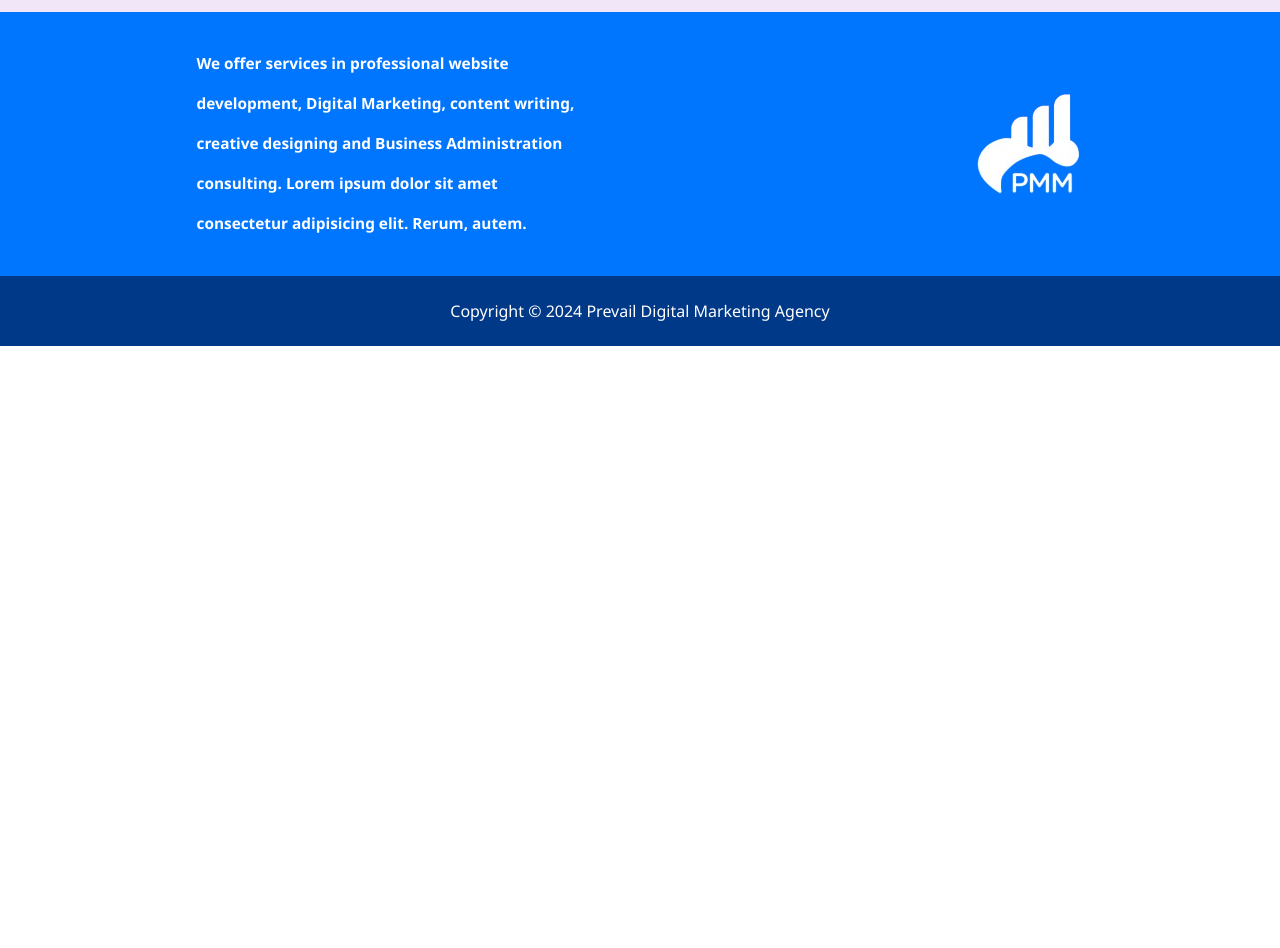
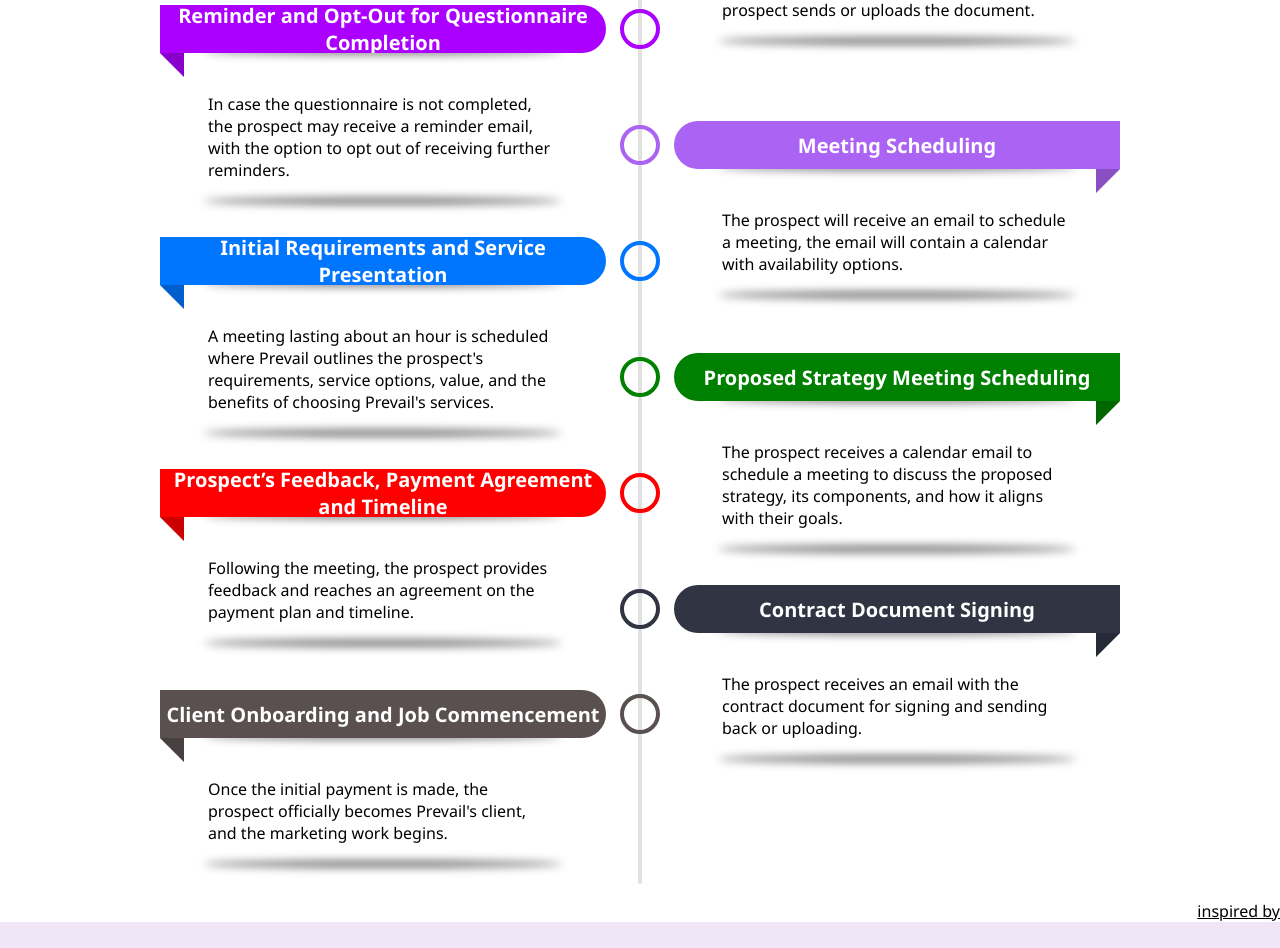
Before and after one commit to Umweltdev/prevailclient, a React (Vite) app: page /About in a window 1280 px wide. Shown: the part 1664-2612 px from the top of the page. Before the commit the page ends 2010 px from the top, so only its background shows below. Built offline with nearby package versions, Linux system fonts and the light colour scheme.

Commit message:
about: consultation journey

```diff
--- a/package.json
+++ b/package.json
@@ -18,7 +18,8 @@
     "react": "^18.2.0",
     "react-dom": "^18.2.0",
     "react-router-dom": "^6.19.0",
-    "react-transition-group": "^4.4.5"
+    "react-transition-group": "^4.4.5",
+    "sass": "^1.70.0"
   },
   "devDependencies": {
     "@types/react": "^18.2.15",
--- /dev/null
+++ b/src/components/About/SectionFour.jsx
@@ -0,0 +1,93 @@
+import React from "react";
+
+const TimelineCard = ({ accentColor, date, title, description }) => (
+  <li style={{ "--accent-color": accentColor }}>
+    <div className="date">{date}</div>
+    <div className="title">{title}</div>
+    <div className="descr">{description}</div>
+  </li>
+);
+
+const Timeline = () => (
+  <div>
+    <h1 className="timeline-header">Consultation Journey</h1>
+    <ul className="ul-list">
+      <TimelineCard
+        accentColor="#41516C"
+        date="Prospect Information Submission"
+        title=""
+        description="The prospect initiates the process by filling out their information on our website"
+      />
+      <TimelineCard
+        accentColor="#FBCA3E"
+        date="Availability confirmation Email"
+        title=""
+        description="After submission, the prospect receives an email containing a calendar with availability options for a 10-minute call to confirm their interest."
+      />
+      <TimelineCard
+        accentColor="#E24A68"
+        date="Consultation Questionnaire Request"
+        title=""
+        description="During the call, if the prospect expresses interest in proceeding, they receive an email containing the consultation questionnaire document or a website link"
+      />
+      <TimelineCard
+        accentColor="#1B5F8C"
+        date="Questionnaire Submission"
+        title=""
+        description="Upon completion of the questionnaire, the prospect sends or uploads the document."
+      />
+      <TimelineCard
+        accentColor="#ab00ff"
+        date="Reminder and Opt-Out for Questionnaire Completion"
+        title=""
+        description="In case the questionnaire is not completed, the prospect may receive a reminder email, with the option to opt out of receiving further reminders."
+      />
+      <TimelineCard
+        accentColor="#ab63f3"
+        date="Meeting Scheduling"
+        title=""
+        description="The prospect will receive an email to schedule a meeting, the email will contain a calendar with availability options."
+      />
+      <TimelineCard
+        accentColor="#0076ff"
+        date="Initial Requirements and Service Presentation"
+        title=""
+        description="A meeting lasting about an hour is scheduled where Prevail outlines the prospect's requirements, service options, value, and the benefits of choosing Prevail's services."
+      />
+      <TimelineCard
+        accentColor="green"
+        date="Proposed Strategy Meeting Scheduling"
+        title=""
+        description="The prospect receives a calendar email to schedule a meeting to discuss the proposed strategy, its components, and how it aligns with their goals."
+      />
+      <TimelineCard
+        accentColor="red"
+        date="Prospect’s Feedback, Payment Agreement and Timeline"
+        title=""
+        description="Following the meeting, the prospect provides feedback and reaches an agreement on the payment plan and timeline."
+      />
+      <TimelineCard
+        accentColor="#303443"
+        date="Contract Document Signing"
+        title=""
+        description="The prospect receives an email with the contract document for signing and sending back or uploading."
+      />
+      <TimelineCard
+        accentColor="#5a5050"
+        date="Client Onboarding and Job Commencement"
+        title=""
+        description="Once the initial payment is made, the prospect officially becomes Prevail's client, and the marketing work begins. "
+      />
+    </ul>
+    <div className="credits">
+      <a
+        target="_blank"
+        href="https://www.freepik.com/free-vector/infographic-template-with-yearly-info_1252895.htm"
+      >
+        inspired by
+      </a>
+    </div>
+  </div>
+);
+
+export default Timeline;
--- a/src/components/About/assets/about.css
+++ b/src/components/About/assets/about.css
@@ -59,6 +59,9 @@
   display: flex;
   flex-direction: column;
   margin-left: 30vw;
+  height: auto;
+  overflow: visible;
+  transition: opacity 0.5s ease-in-out, height 0.5s ease-in-out;
 }
 
 .sTwoAboutDetail.active {
@@ -67,6 +70,9 @@
 
 .sTwoAboutDetail:not(.active) {
   display: flex !important; /* Hide inactive sections */
+  /* opacity: 0; */
+  /* height: 0;
+  overflow: hidden; */
 }
 
 .sTwoAboutHeader {
@@ -162,3 +168,183 @@
 .sThreeAboutText.visible {
   max-height: 40vh;
 }
+
+/* THE TIMELINE */
+@import url("https://fonts.googleapis.com/css2?family=Poppins:wght@300;500;700&display=swap");
+
+
+
+
+.timeline-header {
+  text-align: center;
+  margin: 4vh 0;
+}
+
+.ul-list {
+  --col-gap: 2rem;
+  --row-gap: 2rem;
+  --line-w: 0.25rem;
+  display: grid;
+  grid-template-columns: var(--line-w) 1fr;
+  grid-auto-columns: max-content;
+  column-gap: var(--col-gap);
+  list-style: none;
+  width: min(60rem, 90%);
+  margin-inline: auto;
+}
+
+/* line */
+.ul-list::before {
+  content: "";
+  grid-column: 1;
+  grid-row: 1 / span 20;
+  background: rgb(225, 225, 225);
+  border-radius: calc(var(--line-w) / 2);
+}
+
+/* columns*/
+
+/* row gaps */
+.ul-list li:not(:last-child) {
+  margin-bottom: var(--row-gap);
+}
+
+/* card */
+.ul-list li {
+  grid-column: 2;
+  --inlineP: 1.5rem;
+  margin-inline: var(--inlineP);
+  grid-row: span 2;
+  display: grid;
+  grid-template-rows: min-content min-content min-content;
+}
+
+/* date */
+.ul-list li .date {
+  --dateH: 3rem;
+  height: var(--dateH);
+  margin-inline: calc(var(--inlineP) * -1);
+
+  text-align: center;
+  background-color: var(--accent-color);
+
+  color: white;
+  font-size: 1.25rem;
+  font-weight: 700;
+
+  display: grid;
+  place-content: center;
+  position: relative;
+
+  border-radius: calc(var(--dateH) / 2) 0 0 calc(var(--dateH) / 2);
+}
+
+/* date flap */
+.ul-list li .date::before {
+  content: "";
+  width: var(--inlineP);
+  aspect-ratio: 1;
+  background: var(--accent-color);
+  background-image: linear-gradient(rgba(0, 0, 0, 0.2) 100%, transparent);
+  position: absolute;
+  top: 100%;
+
+  clip-path: polygon(0 0, 100% 0, 0 100%);
+  right: 0;
+}
+
+/* circle */
+.ul-list li .date::after {
+  content: "";
+  position: absolute;
+  width: 2rem;
+  aspect-ratio: 1;
+  background: var(--bgColor);
+  border: 0.3rem solid var(--accent-color);
+  border-radius: 50%;
+  top: 50%;
+
+  transform: translate(50%, -50%);
+  right: calc(100% + var(--col-gap) + var(--line-w) / 2);
+}
+
+/* title descr */
+.ul-list li .title,
+.ul-list li .descr {
+  background: var(--bgColor);
+  position: relative;
+  padding-inline: 1.5rem;
+}
+.ul-list li .title {
+  overflow: hidden;
+  padding-block-start: 1.5rem;
+  padding-block-end: 1rem;
+  font-weight: 500;
+}
+.ul-list li .descr {
+  padding-block-end: 1.5rem;
+  font-weight: 300;
+}
+
+/* shadows */
+.ul-list li .title::before,
+.ul-list li .descr::before {
+  content: "";
+  position: absolute;
+  width: 90%;
+  height: 0.5rem;
+  background: rgba(0, 0, 0, 0.5);
+  left: 50%;
+  border-radius: 50%;
+  filter: blur(4px);
+  transform: translate(-50%, 50%);
+}
+.ul-list li .title::before {
+  bottom: calc(100% + 0.125rem);
+}
+
+.ul-list li .descr::before {
+  z-index: -1;
+  bottom: 0.25rem;
+}
+
+@media (min-width: 40rem) {
+  .ul-list {
+    grid-template-columns: 1fr var(--line-w) 1fr;
+  }
+  .ul-list::before {
+    grid-column: 2;
+  }
+  .ul-list li:nth-child(odd) {
+    grid-column: 1;
+  }
+  .ul-list li:nth-child(even) {
+    grid-column: 3;
+  }
+
+  /* start second card */
+  .ul-list li:nth-child(2) {
+    grid-row: 2/4;
+  }
+
+  .ul-list li:nth-child(odd) .date::before {
+    clip-path: polygon(0 0, 100% 0, 100% 100%);
+    left: 0;
+  }
+
+  .ul-list li:nth-child(odd) .date::after {
+    transform: translate(-50%, -50%);
+    left: calc(100% + var(--col-gap) + var(--line-w) / 2);
+  }
+  .ul-list li:nth-child(odd) .date {
+    border-radius: 0 calc(var(--dateH) / 2) calc(var(--dateH) / 2) 0;
+  }
+}
+
+.credits {
+  margin-top: 1rem;
+  text-align: right;
+}
+.credits a {
+  color: var(--color);
+}
--- a/src/pages/About.jsx
+++ b/src/pages/About.jsx
@@ -3,6 +3,7 @@ import SectionOne from "../components/About/SectionOne";
 import SectionThree from "../components/About/SectionThree";
 import SectionTwo from "../components/About/SectionTwo";
 import Navbar from "../components/Navbar/Navbar.jsx";
+import SectionFour from "../components/About/SectionFour.jsx"
 
 const About = () => {
   return (
@@ -10,6 +11,7 @@ const About = () => {
       <Navbar />
       {/* <SectionOne /> */}
       <SectionTwo />
+      <SectionFour/>
       <SectionThree />
       <Footer />
     </div>
```
Also changed, not shown: 1 other file (tests, documents, lock files or other folders).
